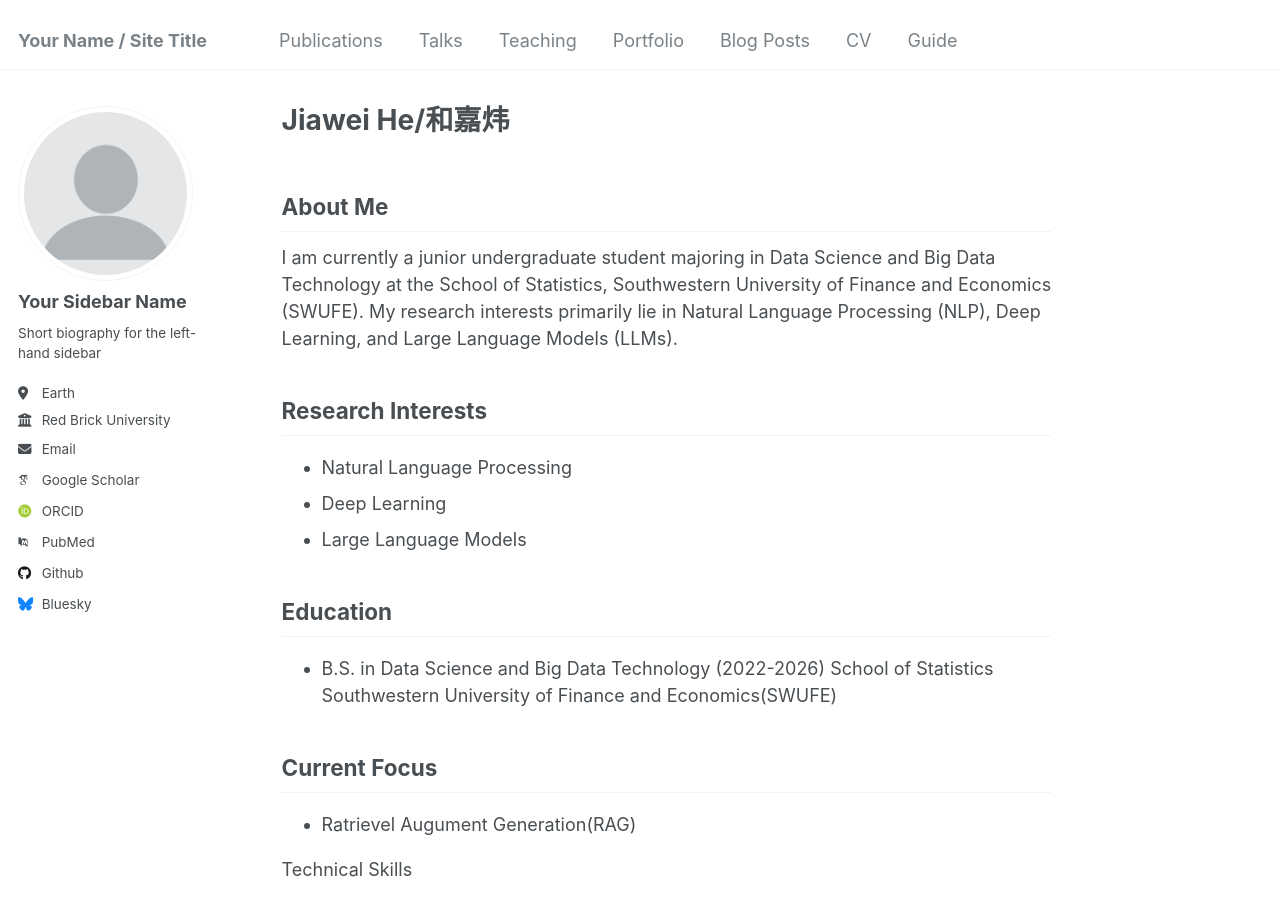
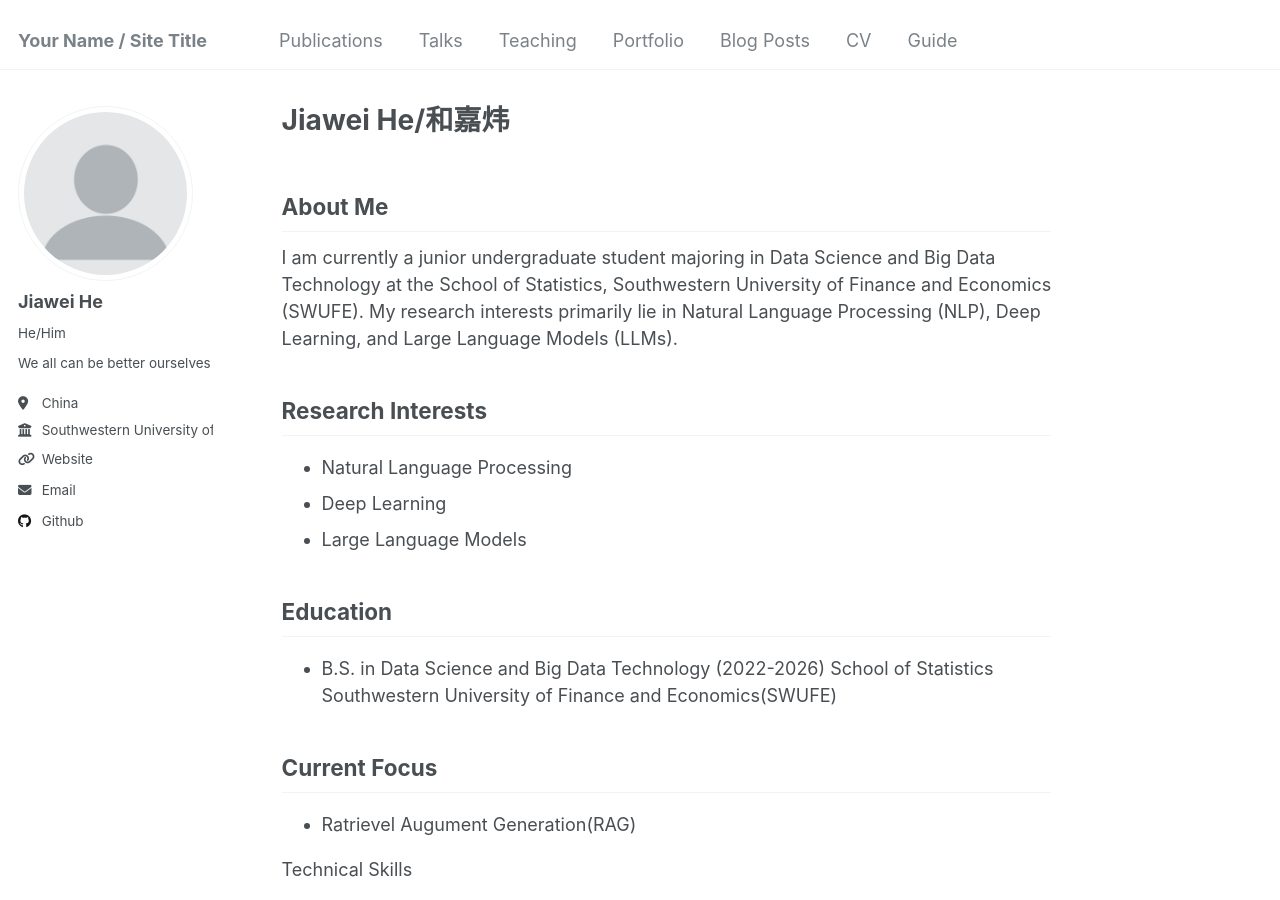
Before and after one commit to Hepisces/JiaweiHe.github.io, a Jekyll site: the page built from _pages/about.md, in a window 1280 px wide and 900 px high. Built offline with Jekyll 4.4.1, drawn with Linux system fonts in a browser that asks for light colours; some web fonts are replaced.

Commit message:
Update _config.yml

```diff
--- a/_config.yml
+++ b/_config.yml
@@ -22,57 +22,57 @@ repository               : "academicpages/academicpages.github.io"
 author:
   # Biographic information
   avatar           : "profile.png"
-  name             : "Your Sidebar Name"
-  pronouns         : # example: "she/her"
-  bio              : "Short biography for the left-hand sidebar"
-  location         : "Earth"
-  employer         : "Red Brick University"
-  uri              : # URL
-  email            : "none@example.org"
+  name             : "Jiawei He"
+  pronouns         : "He/Him"
+  bio              : "We all can be better ourselves"
+  location         : "China"
+  employer         : "Southwestern University of Finance and Economics"
+  uri              : "https://JiaweiHe.github.io"
+  email            : "hepisces@qq.com"
 
   # Academic websites
-  arxiv            : # URL - Update with the correct link to your profile
-  googlescholar    : "https://scholar.google.com/citations?user=PS_CX0AAAAAJ"
-  impactstory      : # URL
-  orcid            : "http://orcid.org/yourorcidurl"
-  semantic         : # URL
-  pubmed           : "https://www.ncbi.nlm.nih.gov/pubmed/?term=john+snow"
-  researchgate     : # URL
-  scopus           : # URL
+  # arxiv            : # URL - Update with the correct link to your profile
+  # googlescholar    : "https://scholar.google.com/citations?user=PS_CX0AAAAAJ"
+  # impactstory      : # URL
+  # orcid            : "http://orcid.org/yourorcidurl"
+  # semantic         : # URL
+  # pubmed           : "https://www.ncbi.nlm.nih.gov/pubmed/?term=john+snow"
+  # researchgate     : # URL
+  # scopus           : # URL
 
-  # Repositories and software development
-  bitbucket        : # Username - Update with your username on the site
-  codepen          : # Username
-  dribbble         : # Username
-  github           : "academicpages"
-  kaggle           : # Username
-  stackoverflow    : # User number or user number and name (i.e., use "1" or "1/jeff-atwood")
+  # # Repositories and software development
+  # bitbucket        : # Username - Update with your username on the site
+  # codepen          : # Username
+  # dribbble         : # Username
+  github           : "https://github.com/Hepisces"
+  # kaggle           : # Username
+  # stackoverflow    : # User number or user number and name (i.e., use "1" or "1/jeff-atwood")
 
   # Social media
-  bluesky          : "bsky.app" # Replace this with you Bluesky username
-  facebook         : # Username
-  flickr           : # Username
-  foursquare       : # Username
-  goodreads        : # Username
-  google_plus      : # Username
-  keybase          : # Username
-  instagram        : # Username
-  lastfm           : # Username
-  linkedin         : # Username
-  mastodon         : # URL
-  medium           : # URL
-  pinterest        : # Username
-  soundcloud       : # Username
-  steam            : # Username
-  telegram         : # URL
-  tumblr           : # Username
-  twitter          : # Username for X / Twitter
-  vine             : # Username
-  weibo            : # Username
-  wikipedia        : # Username
-  xing             : # Username
-  youtube          : # Username
-  zhihu            : # Username
+  # bluesky          : "bsky.app" # Replace this with you Bluesky username
+  # facebook         : # Username
+  # flickr           : # Username
+  # foursquare       : # Username
+  # goodreads        : # Username
+  # google_plus      : # Username
+  # keybase          : # Username
+  # instagram        :
+  # lastfm           : # Username
+  # linkedin         : # Username
+  # mastodon         : # URL
+  # medium           : # URL
+  # pinterest        : # Username
+  # soundcloud       : # Username
+  # steam            : # Username
+  # telegram         : # URL
+  # tumblr           : # Username
+  # twitter          : # Username for X / Twitter
+  # vine             : # Username
+  # weibo            : # Username
+  # wikipedia        : # Username
+  # xing             : # Username
+  # youtube          : # Username
+  # zhihu            : # Username
 
 # Publication Category - The following the list of publication categories and their headings
 publication_category:
```
